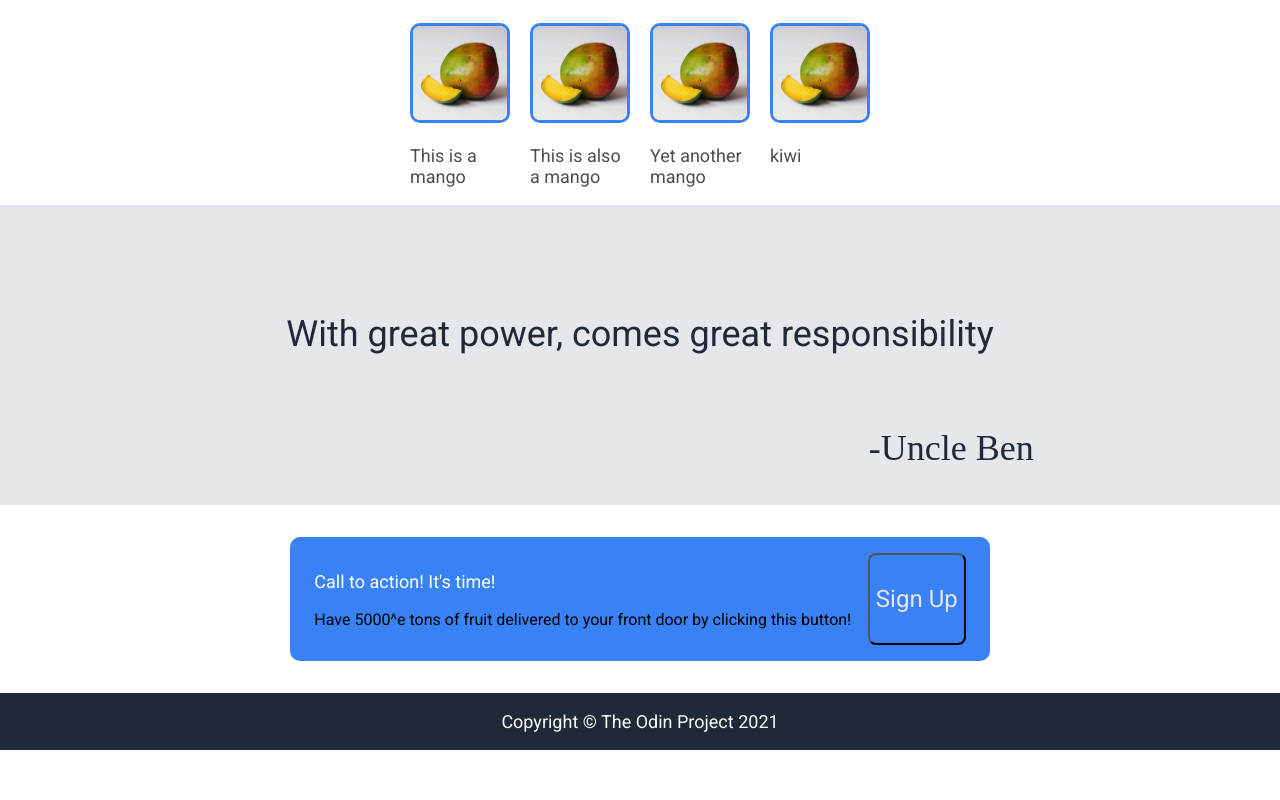
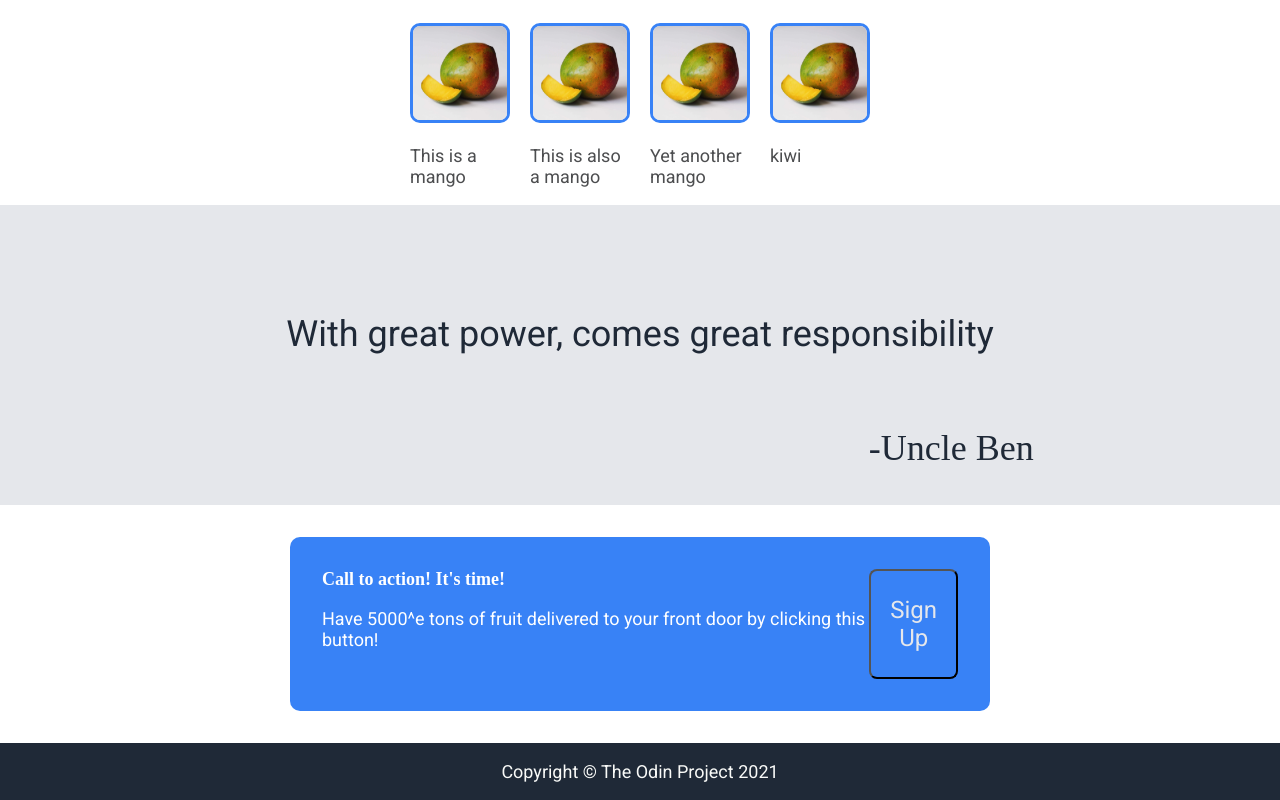
Before and after one commit to cliffmieser/Landing_page, a plain HTML site: page index.html in a window 1280 px wide. Shown: the part 536-1336 px from the top of the page. Before the commit the page ends 1286 px from the top, so only its background shows below. Drawn offline with Linux system fonts and the light colour scheme.

Commit message:
Fix signup container

```diff
--- a/index.html
+++ b/index.html
@@ -75,12 +75,15 @@
     <section class = "section four">
         <div class="cta-container">
             <div class="cta-left">
-                <p>Call to action! It's time!</p>
+                <strong>Call to action! It's time!</strong>
                 <p>Have 5000^e tons of fruit delivered to your front door by clicking this button!</p>
             </div>
-            <button>
-                <p>Sign Up</p>
-            </button>
+            <div class="cta-right">
+                <button>
+                    <p>Sign Up</p>
+                </button>
+            </div>
+
         </div>
 
     </section>
--- a/styles/styles.css
+++ b/styles/styles.css
@@ -168,7 +168,7 @@ figure .caption{
     margin-top: 2em;
     margin-bottom: 2em;
     display: flex;
-    padding: 1em;
+    padding: 2em;
     background-color: #3882F6;
     border-radius: 10px;
     width: 700px;
@@ -176,14 +176,16 @@ figure .caption{
 
 }
 
-.cta-left p:first-of-type{
+.cta-left{
     font-size: 18px;
     color: white;
 
 }
 
-.cta-left p{
-    overflow-wrap: break-word;
+
+cta-left, cta-right{
+    display:flex;
+
 }
 
 .cta-container button{
```
